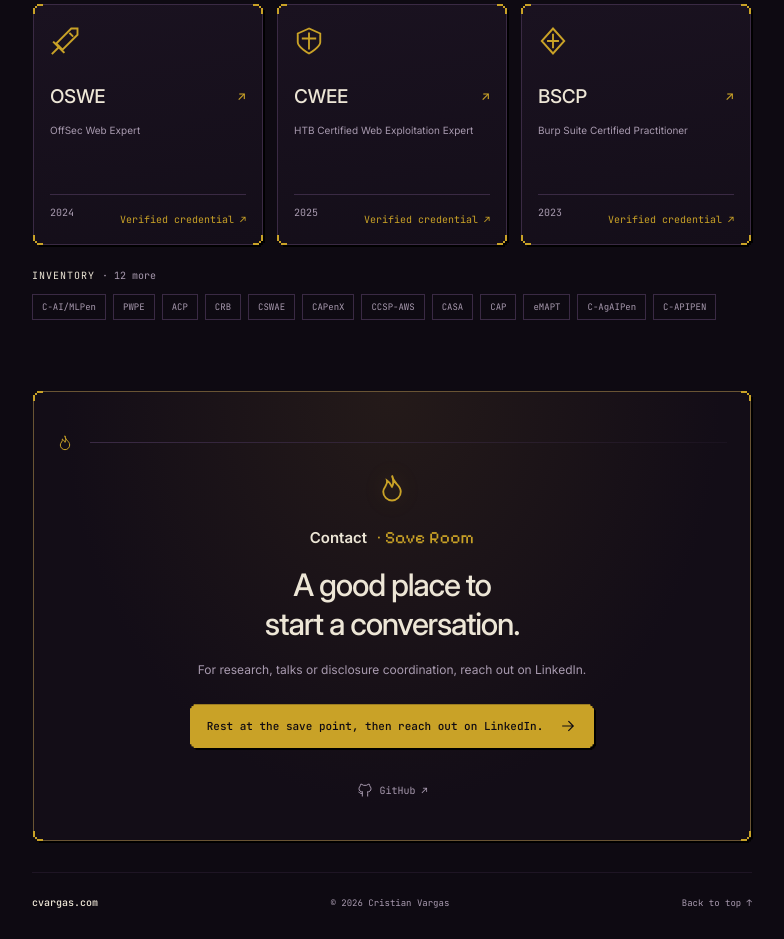
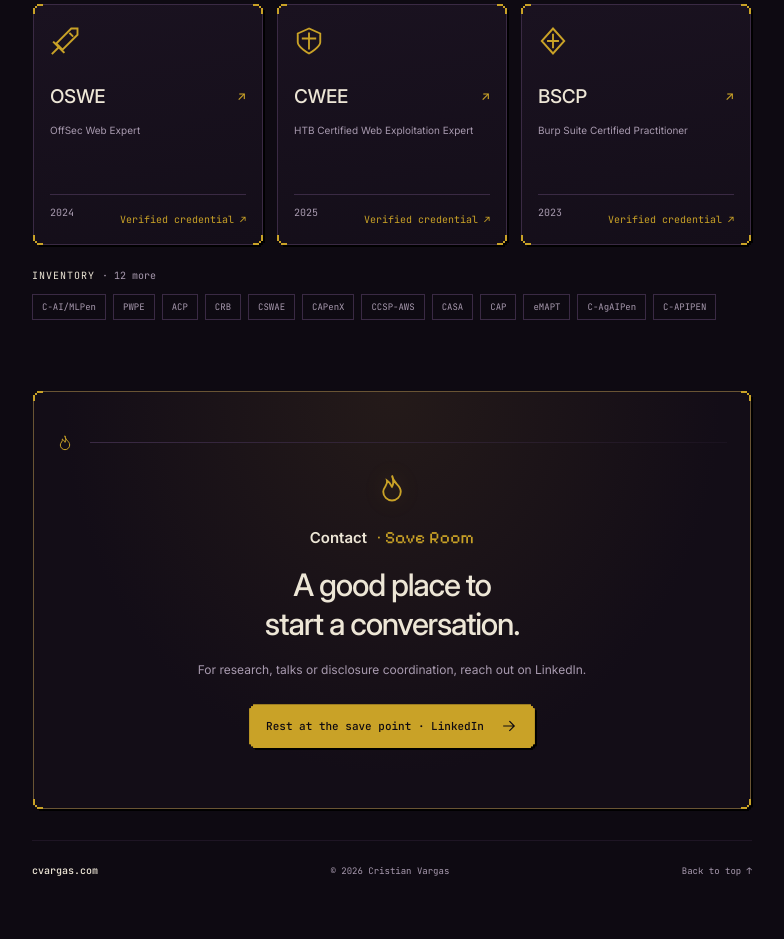
Before and after one commit to tachote/cvargas-portfolio, an Astro site: page / in a window 1280 px wide. Shown: the part 3391-4330 px from the top of the page, without its empty margins (248-1032 px from the left). After the commit the page ends 4298 px from the top, so only its background shows below. Built offline with nearby package versions, Linux system fonts and the light colour scheme; Astro itself is replaced by a stand-in of ours.

Commit message:
Contact: shorter LinkedIn CTA; hide GitHub link until confirmed

```diff
--- a/src/data/site.json
+++ b/src/data/site.json
@@ -6,7 +6,7 @@
   "location": "Remote, Colombia",
   "tagline": "Finding vulnerabilities in software people depend on, like NestJS, Fastify, DOMPurify and Ghost.",
   "linkedin": "https://www.linkedin.com/in/cvmiracle",
-  "github": "https://github.com/tachote",
+  "github": null,
   "email": null,
   "featured_cve": "CVE-2026-2293"
 }
--- a/src/pages/index.astro
+++ b/src/pages/index.astro
@@ -109,7 +109,7 @@
     <h2 id="contact-title">Contact <span class="amb">· Save Room</span></h2>
     <p class="contact-headline">A good place to<br/>start a conversation.</p>
     <p class="sub">For research, talks or disclosure coordination, reach out on LinkedIn.</p>
-    <a class="button primary" href={site.email ? `mailto:${site.email}` : site.linkedin}>{site.email ? 'Send an email' : 'Rest at the save point, then reach out on LinkedIn.'}<Icon name="arrow" size={18}/></a>
+    <a class="button primary" href={site.email ? `mailto:${site.email}` : site.linkedin}>{site.email ? 'Send an email' : 'Rest at the save point · LinkedIn'}<Icon name="arrow" size={18}/></a>
     <div class="contact-links">{site.github && <a href={site.github}><Icon name="github" size={16}/> GitHub ↗</a>}{site.email && <a href={`mailto:${site.email}`}>{site.email}</a>}{eng && <a href={eng.verify_url}>{eng.label} ↗</a>}</div>
   </section>
   </main>
```
